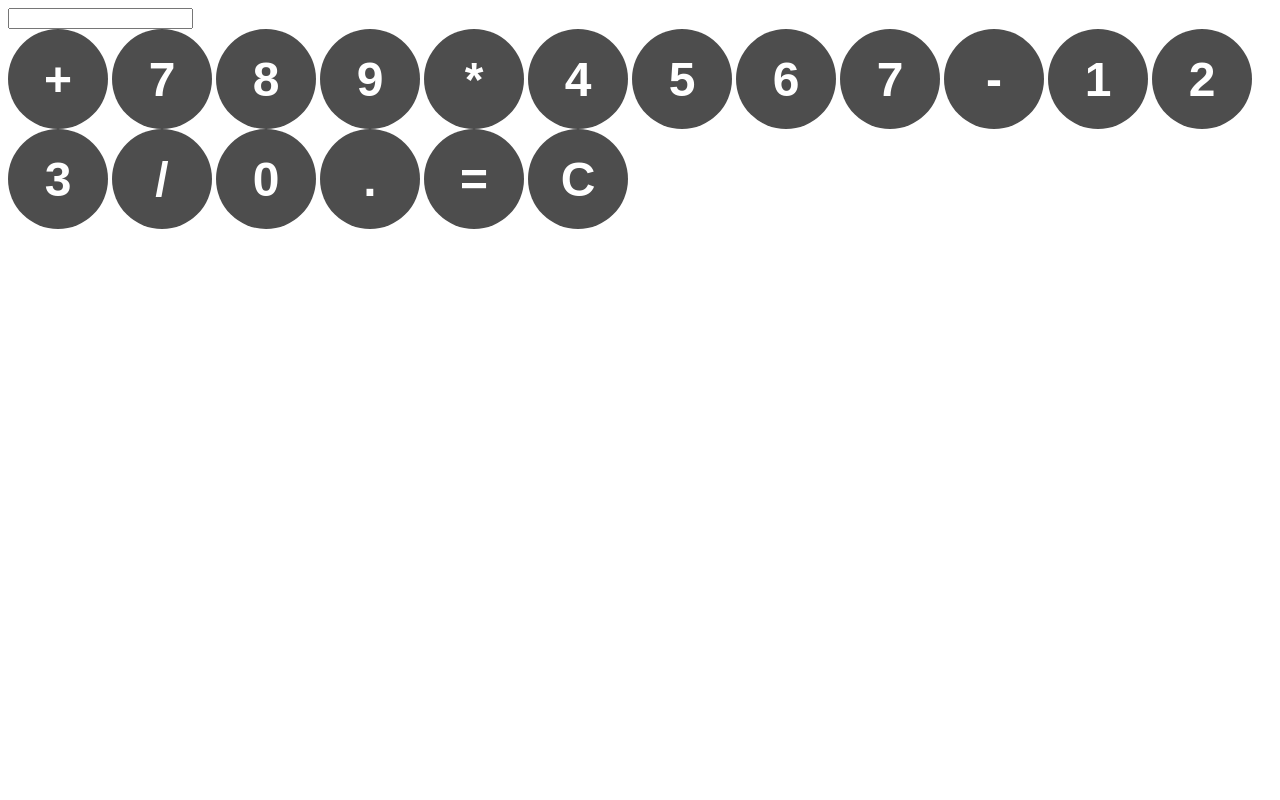
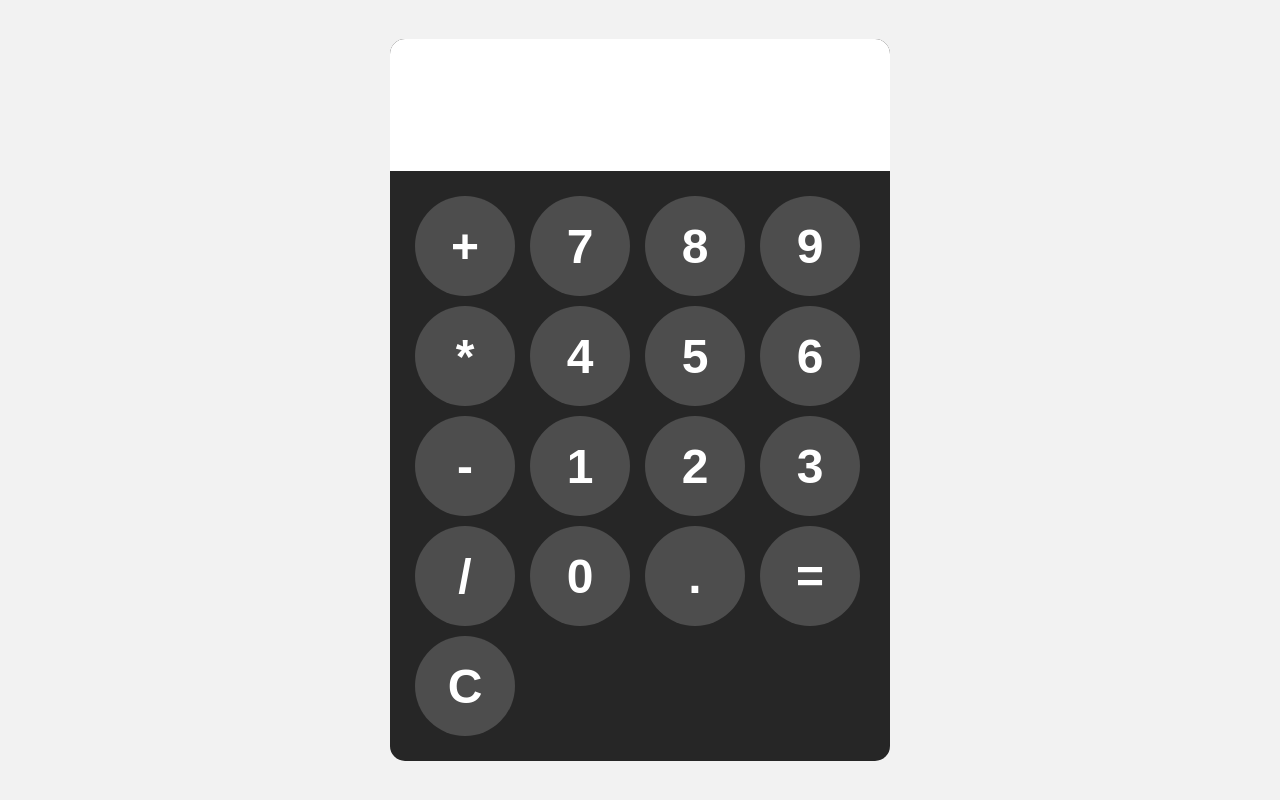
Before and after one commit to Roger-Josh/Calcuator, a plain HTML site: page index.html in a window 1280 px wide. Drawn offline with Linux system fonts and the light colour scheme.

Commit message:
third commit

```diff
--- a/index.html
+++ b/index.html
@@ -18,7 +18,6 @@
             <button onclick="appendToDisplay('4')">4</button>
             <button onclick="appendToDisplay('5')">5</button>
             <button onclick="appendToDisplay('6')">6</button>
-            <button onclick="appendToDisplay('7')">7</button>
             <button onclick="appendToDisplay('-')">-</button>
             <button onclick="appendToDisplay('1')">1</button>
             <button onclick="appendToDisplay('2')">2</button>
--- a/styles.css
+++ b/styles.css
@@ -1,3 +1,32 @@
+body{
+    margin: 0;
+    display: flex;
+    justify-content: center;
+    align-items: center;
+    height: 100vh;
+    background-color: hsl(0, 0%, 95%);
+}
+#calculator{
+    font-family: Arial, sans-serif;
+   background-color: hsl(0, 0%, 15%);
+   border-radius: 15px;
+   max-width: 500px;
+   overflow: hidden;
+}
+#display{
+    width: 100%;
+    padding: 20px;
+    font-size: 5rem;
+    text-align: left;
+    border: none;
+    background-color: hsl(0, 0%, 20px);
+}
+#keys{
+    display: grid;
+    grid-template-columns: repeat(4, 1fr);
+    gap: 10px;
+    padding: 25px;
+}
 button{
     width: 100px;
     height: 100px;
@@ -7,5 +36,20 @@ button{
     color: white;
     font-size: 3rem;
     font-weight: bold;
-    cursor: pointer;
+    cursor:pointer ;
 }
+button:hover{
+    background-color: hsl(0, 0%, 40%);
+}
+button:active{
+    background-color: hsl(0, 0%, 50%);
+}
+.operator-btn{
+    background-color: hsl(35, 100%, 55%);
+}
+.operator-btn:hover{
+    background-color: hsl(35, 100%, 65%);
+}
+.operator-btn:active{
+    background-color: hsl(35, 100%, 75%);
+}
```
